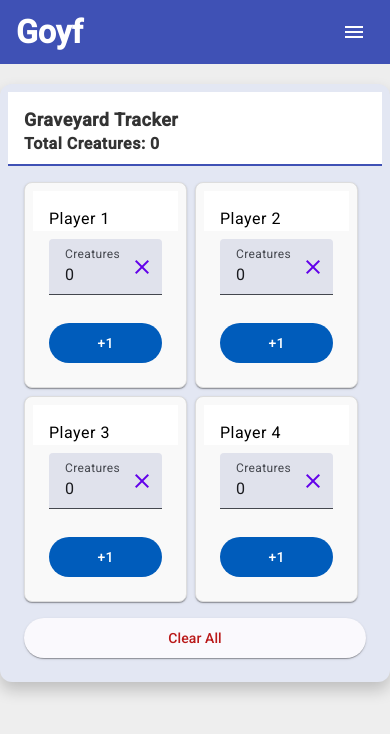
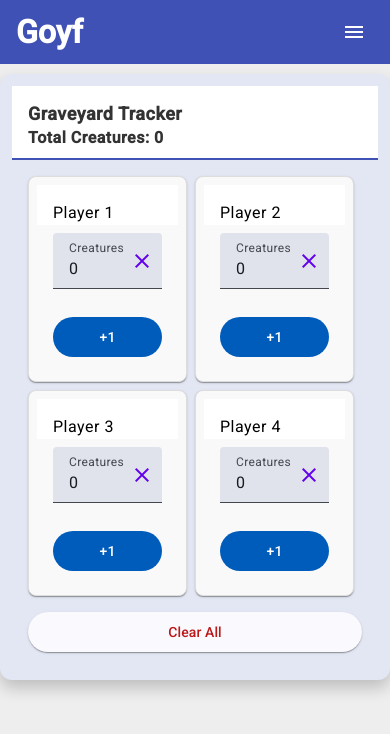
Before and after one commit to looolol/goyf, an Angular app: page /graveyard in a window 390 px wide. Shown: the top 734 px of the page. Built offline with nearby package versions, Linux system fonts and the light colour scheme.

Commit message:
updated mobile view

```diff
--- a/src/app/graveyard-tracker/graveyard-tracker.component.scss
+++ b/src/app/graveyard-tracker/graveyard-tracker.component.scss
@@ -96,7 +96,8 @@ button[mat-flat-button] {
 
 @media (max-width: 600px) {
   .card-container {
-    padding: 8px;
+    padding: 12px;
+    margin: 10px auto; // Reduce margin on mobile
   }
 
   .header-container {
```
